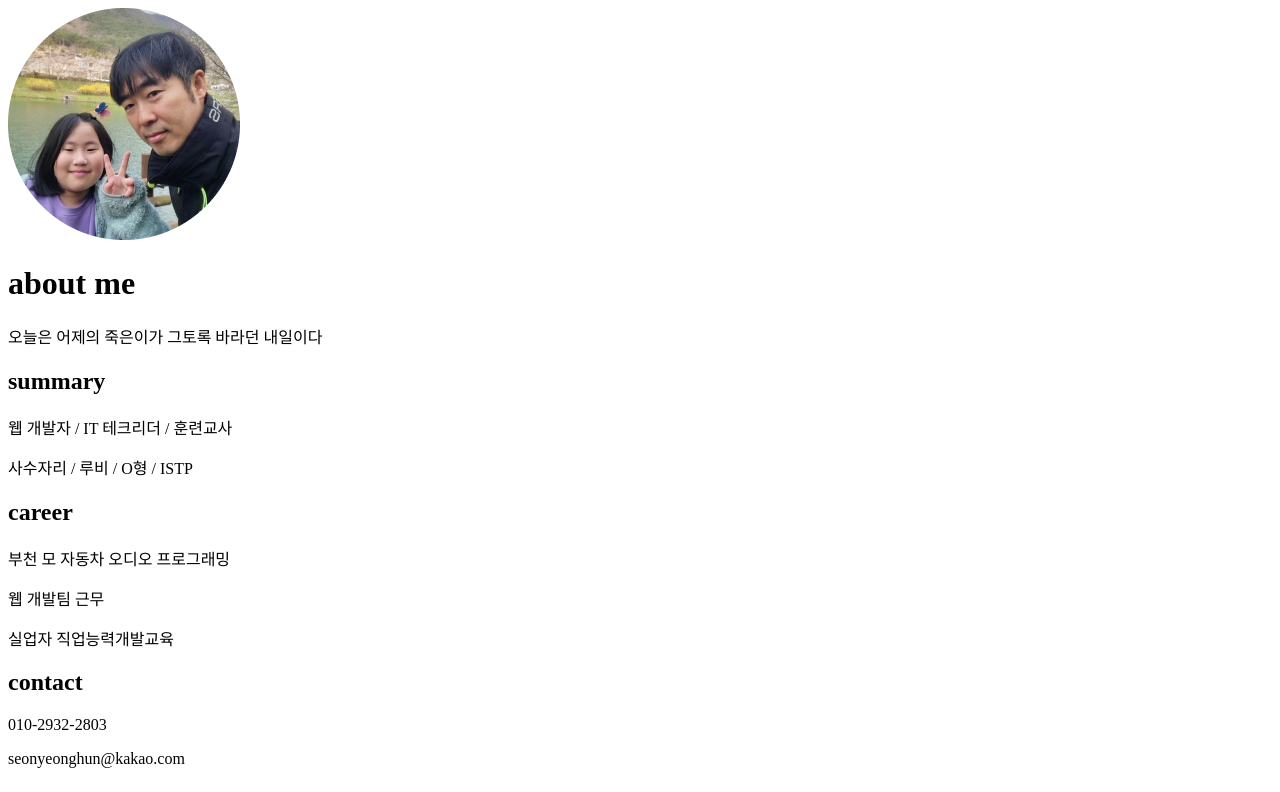
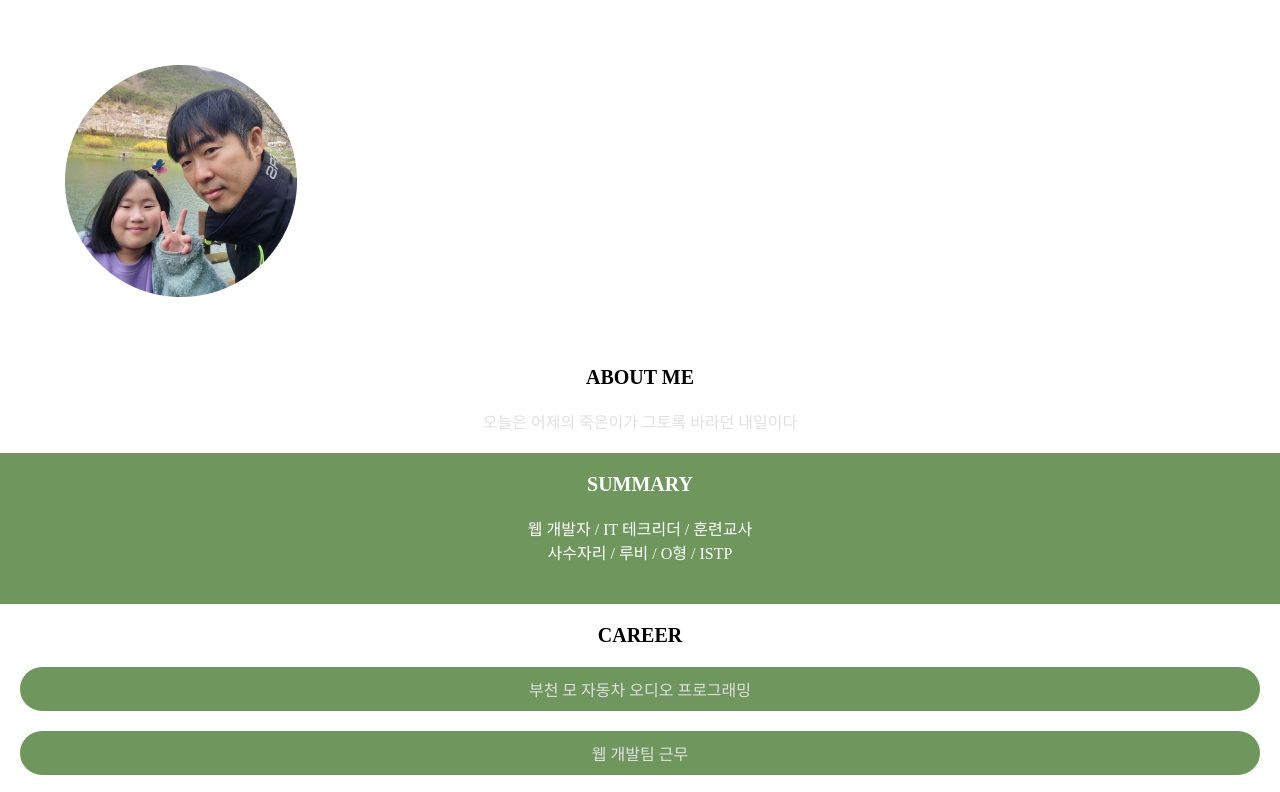
Before and after one commit to seonyeonghun2/about_me, a plain HTML site: page index.html in a window 1280 px wide. Shown: the top 792 px of the page. Drawn offline with Linux system fonts and the light colour scheme.

Commit message:
css 적용

```diff
--- /dev/null
+++ b/css/style.css
@@ -0,0 +1,53 @@
+@charset "utf-8";
+
+/* 1. 공용 선택자 or 전체 선택자 */
+/* 스타일 초기화 ==> CSS RESET */
+* {
+    margin: 0;
+    padding: 0
+}
+/* 2. 클래스 선택자 - 문서 내에서 여러번 반복, 재사용 */
+.avatar-img {
+    /* 바깥-여백: 상하좌우 65픽셀씩 */
+    margin: 65px
+}
+.desc {
+    /* 글자색상: 뭐뭐~ */
+    color: #e1e0e0;
+}
+.bg-mattgreen {
+    background-color: #6E965D;
+    padding: 20px 0; /* 안-여백: 상하20픽셀, 좌우0 */
+    margin: 20px 0
+}
+.rounded-bar {
+    background-color: #6E965D;
+    padding:10px 0;
+    border-radius: 30px
+}
+
+/* 5. 후손 선택자 */
+.bg-mattgreen h2 {
+    color: white
+}
+
+/* 3.태그 선택자 */
+h1 {
+    text-align: center;
+    text-transform: uppercase;
+    font-size: 20px
+}
+h2 {
+    text-align: center;
+    text-transform: uppercase;
+    font-size: 20px
+}
+p {
+    margin: 20px;
+    text-align: center
+}
+
+/* 4. 아이디 선택자 - 문서 내에서 한번만 | 자주 사용x */
+#text-white {
+    color: white
+}
--- a/index.html
+++ b/index.html
@@ -4,20 +4,24 @@
     <meta charset="UTF-8">
     <meta name="viewport" content="width=device-width, initial-scale=1.0">
     <title>about me</title>
+    <link rel="stylesheet" href="css/style.css">
 </head>
 <body>
-    <img src="images/my-profile.png" alt="프로필 사진">
+    <div class="avatar-img"><img src="images/my-profile.png" alt="프로필 사진"></div>
+    <!-- /.avatar-img -->
     <h1>about me</h1>
-    <p>오늘은 어제의 죽은이가 그토록 바라던 내일이다</p>
-    <h2>summary</h2>
-    <p>웹 개발자 / IT 테크리더 / 훈련교사</p>
-    <p>사수자리 / 루비 / O형 / ISTP </p>
+    <p class="desc">오늘은 어제의 죽은이가 그토록 바라던 내일이다</p>
+    <div class="bg-mattgreen">
+        <h2>summary</h2>
+        <p id="text-white">웹 개발자 / IT 테크리더 / 훈련교사<br>사수자리 / 루비 / O형 / ISTP </p>
+    </div>
+    <!-- /.bg-mattgreen -->
     <h2>career</h2>
-    <p>부천 모 자동차 오디오 프로그래밍</p>
-    <p>웹 개발팀 근무</p>
-    <p>실업자 직업능력개발교육</p>
+    <p class="desc rounded-bar">부천 모 자동차 오디오 프로그래밍</p>
+    <p class="desc rounded-bar">웹 개발팀 근무</p>
+    <p class="desc rounded-bar">실업자 직업능력개발교육</p>
     <h2>contact</h2>
-    <p>010-2932-2803</p>
-    <p>seonyeonghun@kakao.com</p>
+    <p class="desc">010-2932-2803</p>
+    <p class="desc">seonyeonghun@kakao.com</p>
 </body>
 </html>
```
